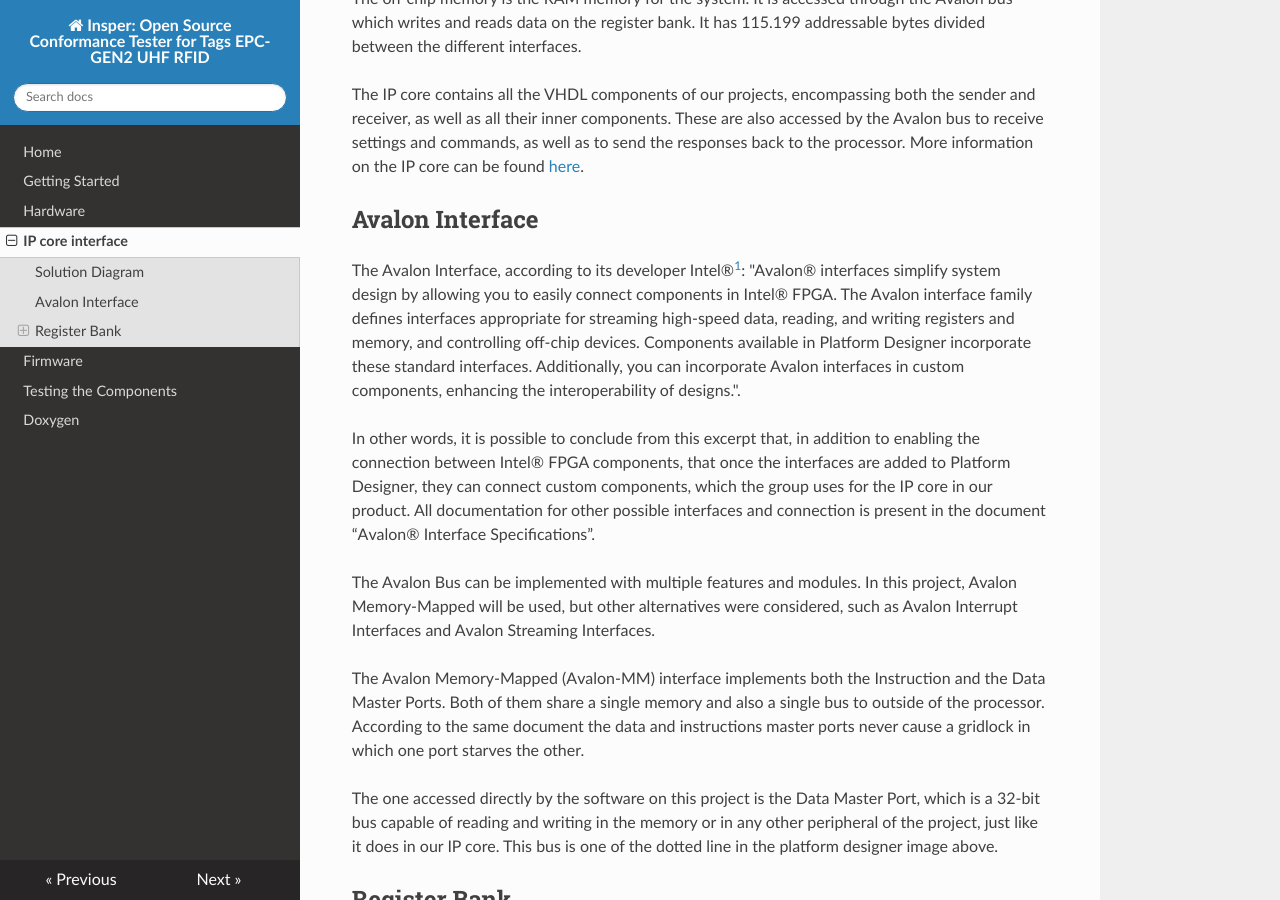
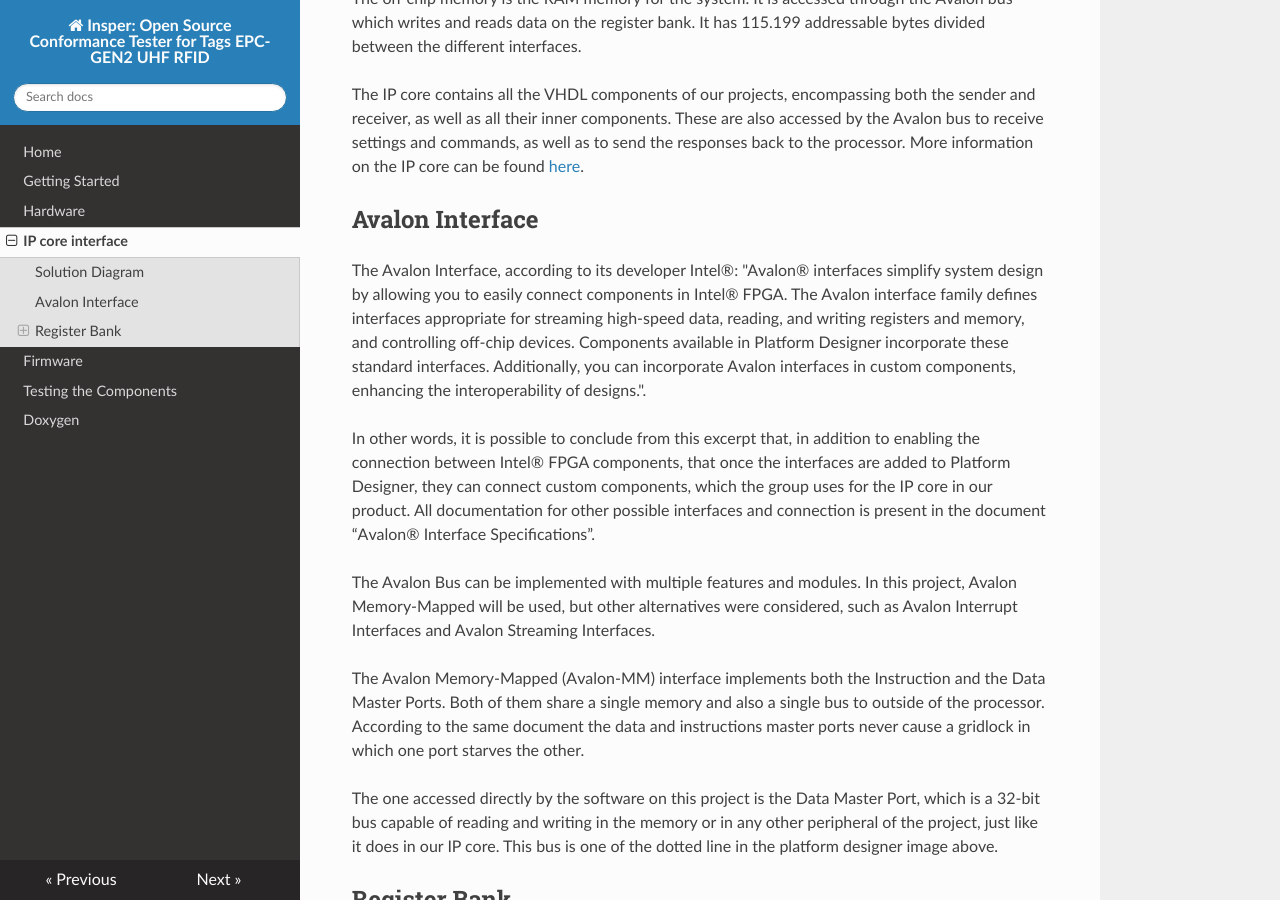
Before and after one commit to pfeinsper/21b-indago-rfid-conformance-tester, an MkDocs documentation site: the page built from docs-src/IP_core_interface.md, in a window 1280 px wide and 900 px high, scrolled down 1049 px. Built offline with MkDocs 1.6.1, drawn with Linux system fonts in a browser that asks for light colours; nearby versions of some CDN libraries; some of the changed text lies outside the part shown.

Commit message:
docs references 2

```diff
--- a/docs-src/IP_core_interface.md
+++ b/docs-src/IP_core_interface.md
@@ -19,7 +19,7 @@
 
 ## Avalon Interface
 
-The Avalon Interface, according to its developer Intel®[^1]: "Avalon® interfaces simplify system design by allowing you to easily connect components in Intel® FPGA. The Avalon interface family defines interfaces appropriate for streaming high-speed data, reading, and writing registers and memory, and controlling off-chip devices. Components available in Platform Designer incorporate these standard interfaces. Additionally, you can incorporate Avalon interfaces in custom components, enhancing the interoperability of designs.".
+The Avalon Interface, according to its developer Intel®: "Avalon® interfaces simplify system design by allowing you to easily connect components in Intel® FPGA. The Avalon interface family defines interfaces appropriate for streaming high-speed data, reading, and writing registers and memory, and controlling off-chip devices. Components available in Platform Designer incorporate these standard interfaces. Additionally, you can incorporate Avalon interfaces in custom components, enhancing the interoperability of designs.".
 
 In other words, it is possible to conclude from this excerpt that, in addition to enabling the connection between Intel® FPGA components, that once the interfaces are added to Platform Designer, they can connect custom components, which the group uses for the IP core in our product. All documentation for other possible interfaces and connection is present in the document “Avalon® Interface Specifications”.
 
@@ -252,7 +252,3 @@
 |    0   |    1   |    0   |    1   |    0   |    1   |    0   |    1   |
 |  **7** |  **6** |  **5** |  **4** |  **3** |  **2** |  **1** |  **0** |
 |    1   |    1   |    1   |    1   |    1   |    1   |    1   |    1   |
-
-[^1]: Avalon® Interface Specifications.
-<https://www.intel.com/content/dam/www/programmable/us/en/pdfs/literature/hb/nios2/n2cpu-nii5v1gen2.pdf>
-Accessed on: 23/09/2021
```
Also changed, not shown: docs-src/hardware.md (+26 -6 lines).
